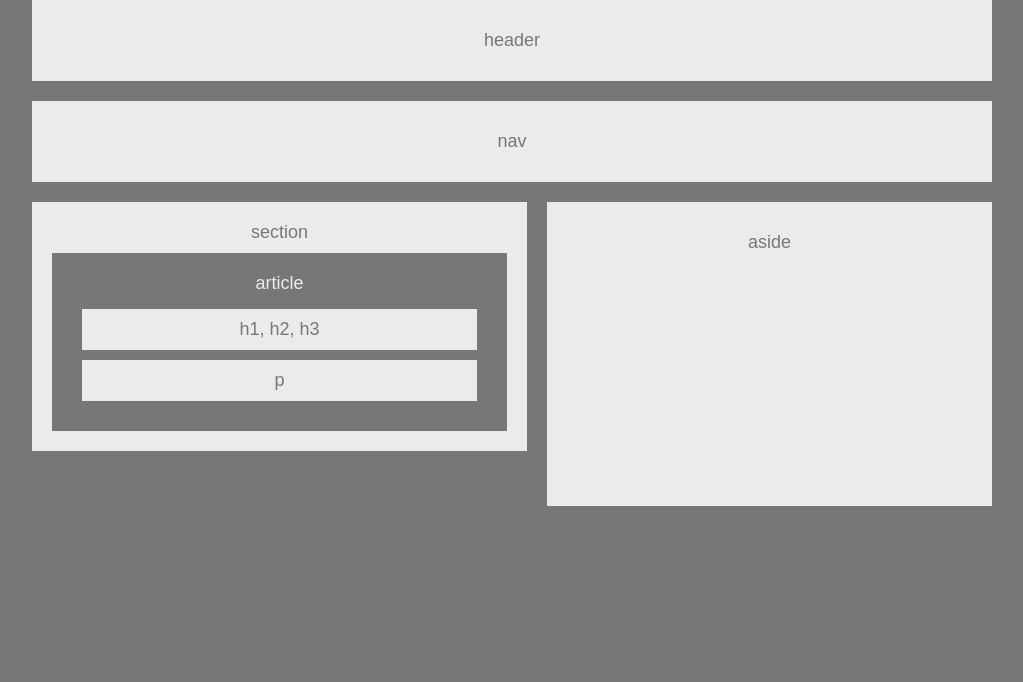
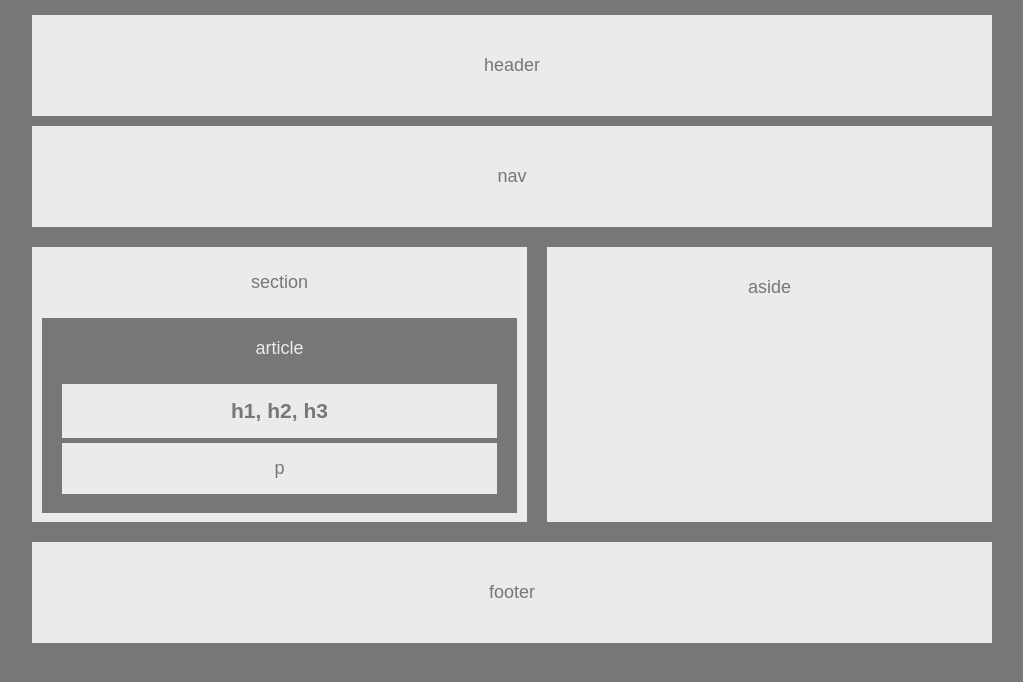
Before and after one commit to kapslock07/HW-Wireframe, a plain HTML site: page index.html in a window 1280 px wide. Shown: the whole page, without its empty margins (128-1151 px from the left). Drawn offline with Linux system fonts and the light colour scheme.

Commit message:
finished page

```diff
--- a/index.html
+++ b/index.html
@@ -17,13 +17,13 @@
         nav
     </section>
 
-    <div class="clearfix">
+    <div>>
         <section id="section">
             section
             <div id="article">
                 article
-                <div id="h1">
-                    h1, h2, h3
+                <div>
+                    <h3> h1, h2, h3</h3>
                 </div>
                 <div id="p">
                     p
@@ -36,6 +36,9 @@
             aside
         </aside>
     </div>
+    <section id="footer">
+        footer
+    </section>
 </body>
 
 </html>
--- a/style.css
+++ b/style.css
@@ -3,6 +3,8 @@
     text-align: center;
     background: #777;
     margin: auto;
+    position: relative;
+    top: 5px;
   }
 
   body {
@@ -14,44 +16,50 @@
   }
 
   header {
-    padding: 30px;
-    margin-bottom: 20px;
+    padding: 40px;
+    margin-bottom: 10px;
     background: #ebebeb;
 
   }
 
   #nav {
-    padding: 30px;
-    margin-bottom: 20px;
+    padding: 40px;
+    margin-bottom: 15px;
     background: #ebebeb;
 
   }
 
   #section {
     float: left;
-    padding: 20px;
+    padding: 25px;
     background: #ebebeb;
     width: 495px;
+    height: 275px;
     margin-right: 5px;
 
   }
 
   #article {
+    width: 475px;
+    height: 195px;
     padding: 20px;
-    margin: 10px 0px 0px 0px;
+    margin: 10px;
     color: #ebebeb;
+    position: relative;
+    right: 25px;
+    top:15px;
 
 }
-   #h1 {
-    padding: 10px;
-    margin: 15px 10px 10px 10px;
+   h3 {
+    padding: 15px;
+    margin: 15px 0px 0px 0px;
     background-color: #ebebeb;
-    color: #777
+    color: #777;
+}
 
-}
    #p {
-    padding: 10px;
-    margin: 10px;
+    padding: 15px;
+    margin: 10px 0px 0px 0px;
     background-color: #ebebeb;
     color: #777
 }
@@ -59,6 +67,17 @@
   aside {
     float: right;
     width: 445px;
-    padding: 30px 30px 253px 30px;
+    height: 275px;
+    padding: 30px;
     background: #ebebeb;
 }
+  #footer {
+    clear: both;
+    padding: 40px;
+    margin: 20px;
+    width: 960px;
+    background: #ebebeb;
+    position: relative;
+    right: 20px;
+    top: 30px;
+  }
```
